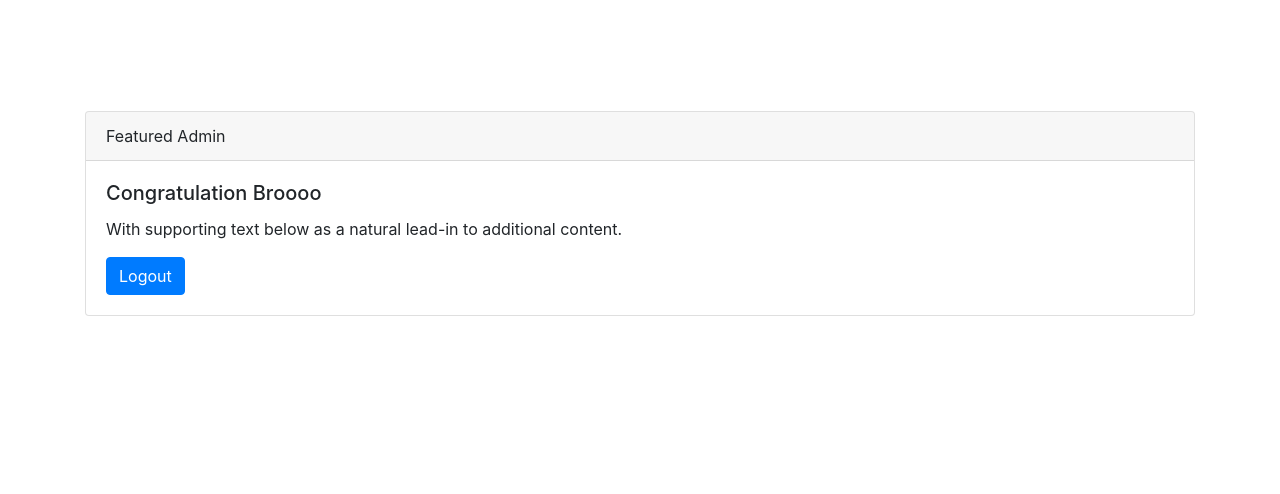
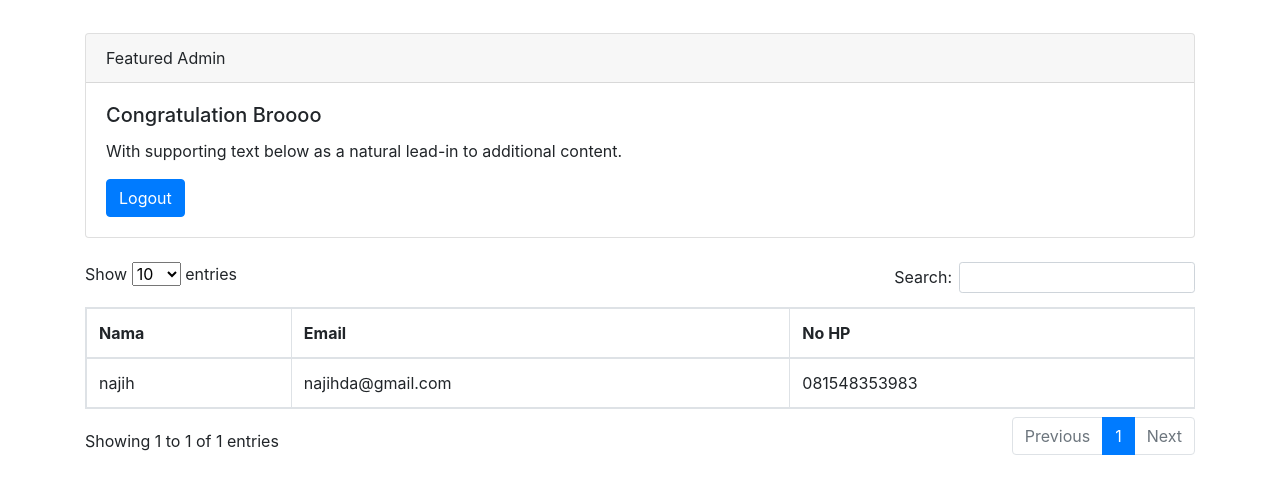
Before and after one commit to TryCoding/login-pro, a CodeIgniter app: the page made by application/views/dash_admin.php in a window 1280 px wide. Shown: the top 494 px of the page. Run offline with CodeIgniter, Linux system fonts and the light colour scheme; data comes from the database, SQL or seed files in the repository; some libraries are stand-ins or nearby versions.

Commit message:
update dashboard admin datatable

```diff
--- a/application/config/database.php
+++ b/application/config/database.php
@@ -77,7 +77,7 @@ $db['default'] = array(
 	'dsn'	=> '',
 	'hostname' => 'localhost',
 	'username' => 'root',
-	'password' => '',
+	'password' => 'CVVEY1VycU3wQBSK',
 	'database' => 'masterlogin',
 	'dbdriver' => 'mysqli',
 	'dbprefix' => '',
--- a/application/controllers/admin.php
+++ b/application/controllers/admin.php
@@ -17,6 +17,14 @@ class Admin extends CI_Controller {
 	 * map to /index.php/admin/<method_name>
 	 * @see https://codeigniter.com/user_guide/general/urls.html
 	 */
+	  public function __construct()
+    {
+        parent::__construct();
+        $this->load->model('masterlogin_model', '', TRUE);
+        $this->load->helper(array('form', 'url'));
+    }
+
+
   	public function index()
  	{
     	$cek = $this->session->userdata('logged_in'); $stts = $this->session->userdata('stts');
@@ -27,4 +35,30 @@ class Admin extends CI_Controller {
 		}
 		else { header('location:'.base_url().''); }
  	}
+
+
+		public function Duser()
+	{
+
+	   $df = array( 1 => 'nama_user', 2 => 'email_user');
+	   $this->masterlogin_model->kabeh('tbuser',$df);
+
+       $fetch_data = $this->masterlogin_model->make_datatables_user();
+       $data = array();
+       foreach($fetch_data as $row)
+       {
+            $sub_array = array();
+            $sub_array[] = $row->nama_user;
+            $sub_array[] = $row->email_user;
+            $sub_array[] = $row->hp_user;
+            $data[] = $sub_array;
+       }
+       $output = array(
+            "draw" =>intval($_POST["draw"]),
+            "recordsTotal"=>$this->masterlogin_model->get_all_data(),
+            "recordsFiltered"=>$this->masterlogin_model->get_filtered_data_user(),
+            "data"=>$data
+       );
+       echo json_encode($output);
+	 }
 }
--- a/application/controllers/user.php
+++ b/application/controllers/user.php
@@ -27,4 +27,6 @@ class User extends CI_Controller {
 		}
 		else { header('location:'.base_url().''); }
  	}
+
+
 }
--- a/application/models/masterlogin_model.php
+++ b/application/models/masterlogin_model.php
@@ -70,6 +70,75 @@ class Masterlogin_model extends CI_Model {
 	}
 
 
+  private $tab;
+  private $da;
+
+
+  public function kabeh($tab,$da)
+  {
+      $this->tab = $tab;
+      $this->da = $da;
+  }
+
+  public function get_tab() {
+    return $this->tab;
+  }
+
+  public function get_da($no) {
+   $all = $this->da;
+   return $all[$no];
+  }
+
+  public function make_query_user()
+    {
+       $this->db->select('*');
+       $this->db->from($this->get_tab());
+
+       if(isset($_POST["search"]["value"]))
+       {
+            $this->db->like($this->get_da(1), $_POST["search"]["value"]);
+            $this->db->or_like($this->get_da(2), $_POST["search"]["value"]);
+       }
+
+       if(isset($_POST["order"]))
+       {
+            $this->db->order_by($this->get_da(1), $this->get_da(2)
+              [$_POST['order']['0']['column']],
+              $_POST['order']['0']['dir']);
+       }
+       else
+       {
+            $this->db->order_by($this->get_da(1), 'ASC');
+       }
+    }
+
+   public function make_datatables_user()
+    {
+         $this->make_query_user();
+         if($_POST["length"] != -1)
+         {
+              $this->db->limit($_POST['length'], $_POST['start']);
+         }
+         $query = $this->db->get();
+         return $query->result();
+    }
+
+   public function get_filtered_data_user()
+    {
+         $this->make_query_user();
+         $query = $this->db->get();
+         return $query->num_rows();
+    }
+
+
+     function get_all_data()
+      {
+           $this->db->select("*");
+           $this->db->from($this->get_tab());
+           return $this->db->count_all_results();
+      }
+
+
 }
 
 /* End of file web_app_model.php */
--- a/application/views/dash_admin.php
+++ b/application/views/dash_admin.php
@@ -6,23 +6,73 @@
     <meta name="viewport" content="width=device-width, initial-scale=1, shrink-to-fit=no">
     <!-- Bootstrap CSS -->
     <link rel="stylesheet" href="https://maxcdn.bootstrapcdn.com/bootstrap/4.0.0/css/bootstrap.min.css" integrity="sha384-Gn5384xqQ1aoWXA+058RXPxPg6fy4IWvTNh0E263XmFcJlSAwiGgFAW/dAiS6JXm" crossorigin="anonymous">
+
+      <!--dataTable-->
+   <link rel="stylesheet" type="text/css" href="https://cdnjs.cloudflare.com/ajax/libs/twitter-bootstrap/4.0.0/css/bootstrap.css">
+   <link rel="stylesheet" type="text/css" href="https://cdn.datatables.net/1.10.16/css/dataTables.bootstrap4.min.css">
+   <link rel="stylesheet" type="text/css" href="https://cdn.datatables.net/responsive/2.2.1/css/responsive.bootstrap4.min.css">
+
     <title>Hello, world!</title>
   </head>
   <body>
     <div class="container">
-  		<div class="card" style="margin-top:10%;">
+  		<div class="card" style="margin-top:3%;">
 		  <div class="card-header"> Featured Admin </div>
 		  <div class="card-body">
 		    <h5 class="card-title">Congratulation Broooo</h5>
 		    <p class="card-text">With supporting text below as a natural lead-in to additional content.</p>
 		    <a href="<?php echo base_url();?>auth/logout" class="btn btn-primary">Logout</a>
 		  </div>
-		</div>
+		</div></br>
+
+
+   <table class="table table-bordered" id="user">
+    <thead>
+      <tr>
+        <th>Nama</th>
+        <th>Email</th>
+        <th>No HP</th>
+      </tr>
+    </thead>
+  </table>
+
 	</div>
+
+
     <!-- Optional JavaScript -->
     <!-- jQuery first, then Popper.js, then Bootstrap JS -->
-    <script src="https://code.jquery.com/jquery-3.2.1.slim.min.js" integrity="sha384-KJ3o2DKtIkvYIK3UENzmM7KCkRr/rE9/Qpg6aAZGJwFDMVNA/GpGFF93hXpG5KkN" crossorigin="anonymous"></script>
+    <script src="https://code.jquery.com/jquery-1.12.4.js"></script>
     <script src="https://cdnjs.cloudflare.com/ajax/libs/popper.js/1.12.9/umd/popper.min.js" integrity="sha384-ApNbgh9B+Y1QKtv3Rn7W3mgPxhU9K/ScQsAP7hUibX39j7fakFPskvXusvfa0b4Q" crossorigin="anonymous"></script>
     <script src="https://maxcdn.bootstrapcdn.com/bootstrap/4.0.0/js/bootstrap.min.js" integrity="sha384-JZR6Spejh4U02d8jOt6vLEHfe/JQGiRRSQQxSfFWpi1MquVdAyjUar5+76PVCmYl" crossorigin="anonymous"></script>
+    <!-- DataTables -->
+    <script src="https://cdn.datatables.net/1.10.16/js/jquery.dataTables.min.js"></script>
+    <script src="https://cdn.datatables.net/1.10.16/js/dataTables.bootstrap4.min.js"></script>
+    <script src="https://cdn.datatables.net/responsive/2.2.1/js/dataTables.responsive.min.js"></script>
+    <script src="https://cdn.datatables.net/responsive/2.2.1/js/responsive.bootstrap4.min.js"></script>
+
+
+    <script type="text/javascript">
+
+    $(document).ready(function(){
+         var dataTable = $('#user').DataTable({
+              "responsive":true,
+              "processing":true,
+              "serverSide":true,
+              "order":[],
+              "ajax":{
+                   url:"<?php echo base_url() .'admin/Duser'; ?>",
+                   type:"POST"
+              },
+              "columnDefs":[
+                   {
+                        "targets":[0, 1, 2],
+                        "orderable":false,
+                   },
+              ],
+         });
+
+    });
+
+     </script>
   </body>
 </html>
```
